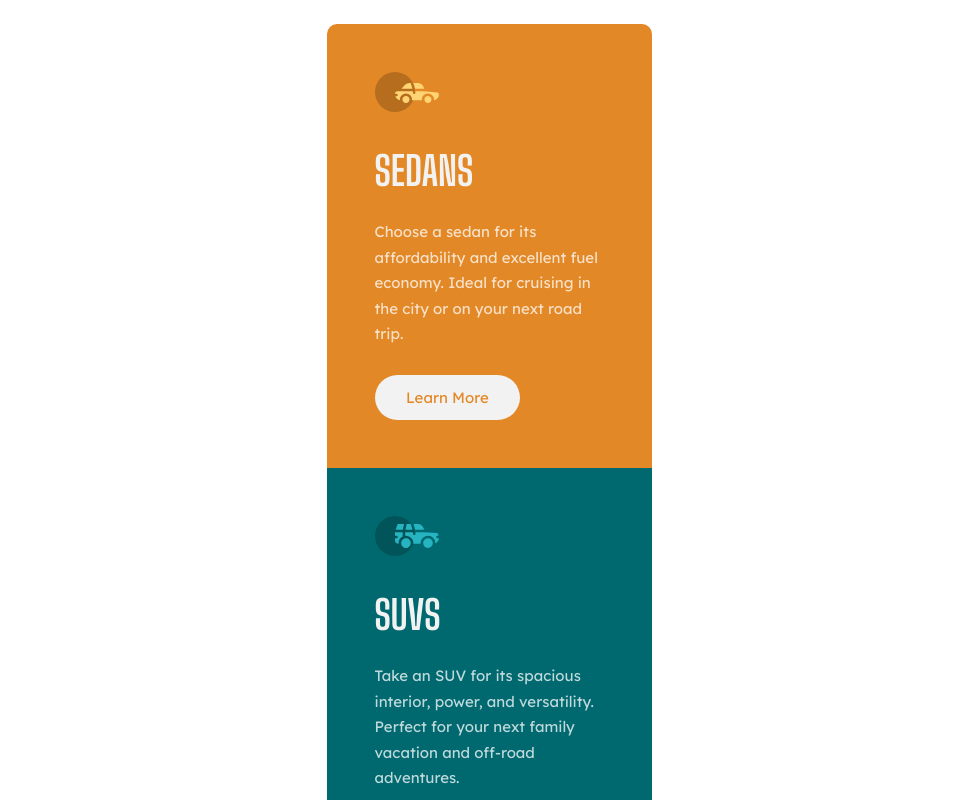
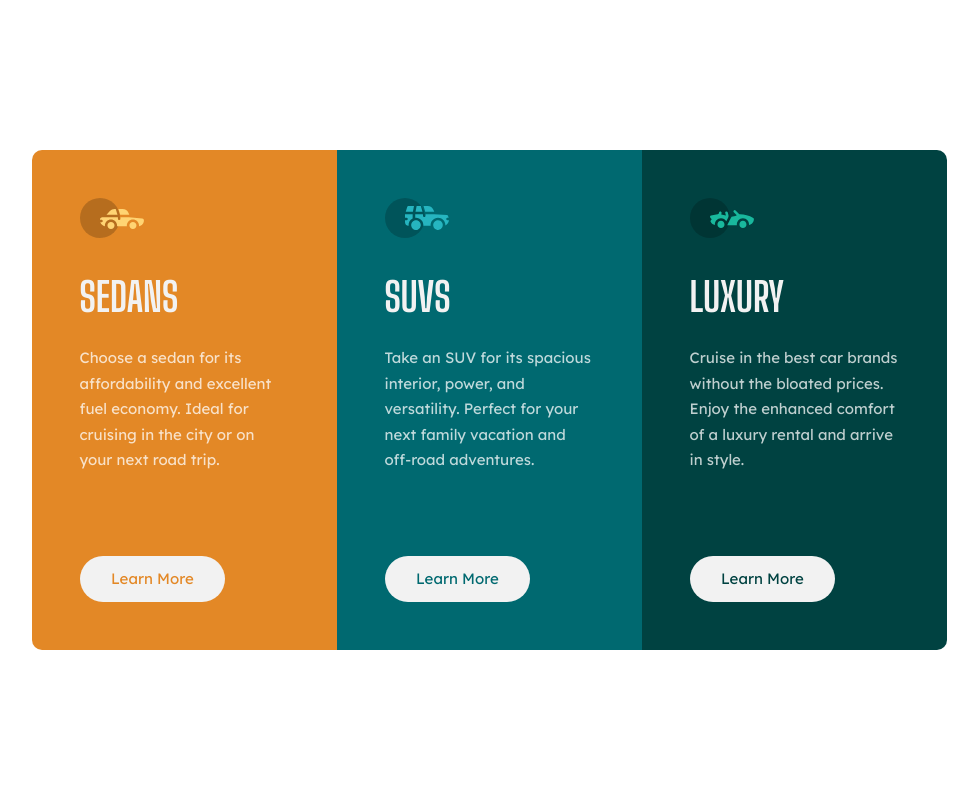
Before and after one commit to Dudeldups/FM-3-column-preview-card-component, a plain HTML site: page index.html in a window 1280 px wide. Shown: the top 800 px of the page, without its empty margins (151-1129 px from the left). Drawn offline with Linux system fonts and the light colour scheme.

Commit message:
added desktop view

```diff
--- a/index.html
+++ b/index.html
@@ -14,7 +14,7 @@
       rel="icon"
       type="image/png"
       sizes="32x32"
-      href="./images/favicon-32x32.png"
+      href="src/assets/images/favicon-32x32.png"
     />
     <link rel="stylesheet" href="src/css/main.css" />
 
--- a/src/scss/main.scss
+++ b/src/scss/main.scss
@@ -4,20 +4,32 @@
 body {
   display: flex;
   justify-content: center;
-  padding: clamp(1rem, -0.56rem + 8.82vw, 1.5rem);
+  padding: clamp(0.9rem, -0.56rem + 8.82vw, 1.5rem);
   font: 400 0.9375rem "Lexend Deca", sans-serif;
   color: colors.$white;
+
+  @media only screen and (min-width: 60em) {
+    align-items: center;
+  }
 }
 
 .container {
   overflow: hidden;
   border-radius: 10px;
+
+  @media only screen and (min-width: 60em) {
+    display: flex;
+  }
 }
 
 .category {
   display: grid;
-  padding: 3rem clamp(1.25rem, -9.04rem + 51.47vw, 3rem);
+  padding: 3rem clamp(1rem, -9.04rem + 51.47vw, 3rem);
   max-width: 20.3125rem;
+
+  @media only screen and (min-width: 60em) {
+    max-width: 19.0625rem;
+  }
 
   &-sedans {
     $category-color: colors.$orange;
@@ -60,9 +72,13 @@ body {
 
   &__button {
     margin-top: 1.8rem;
-    padding: 0.8rem;
+    padding: 0.85rem;
     width: 16ch;
     background-color: colors.$light-gray;
     border-radius: 100px;
+
+    @media only screen and (min-width: 60em) {
+      margin-top: 5.2rem;
+    }
   }
 }
```
Also changed, not shown: screenshots/solution.png (added), src/css/main.css, 1 other file.
